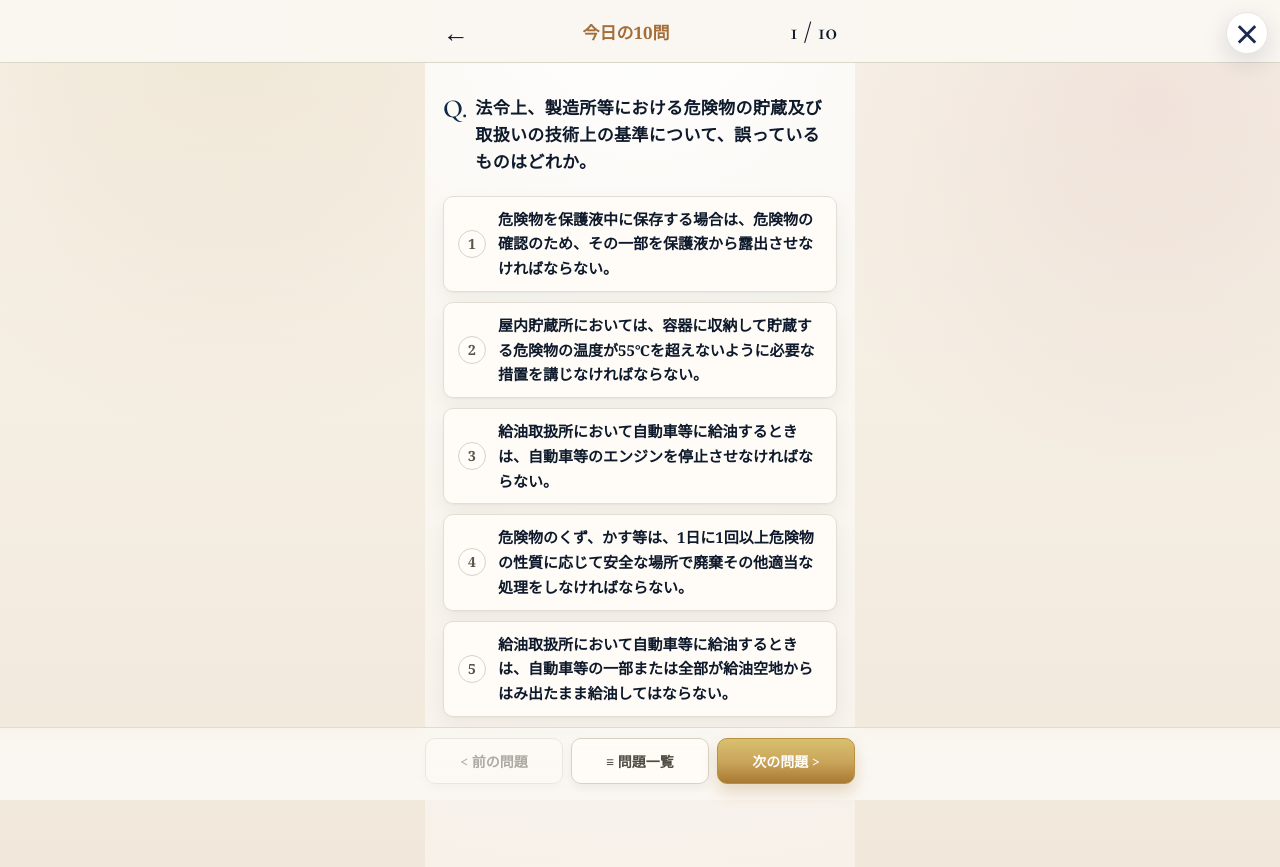
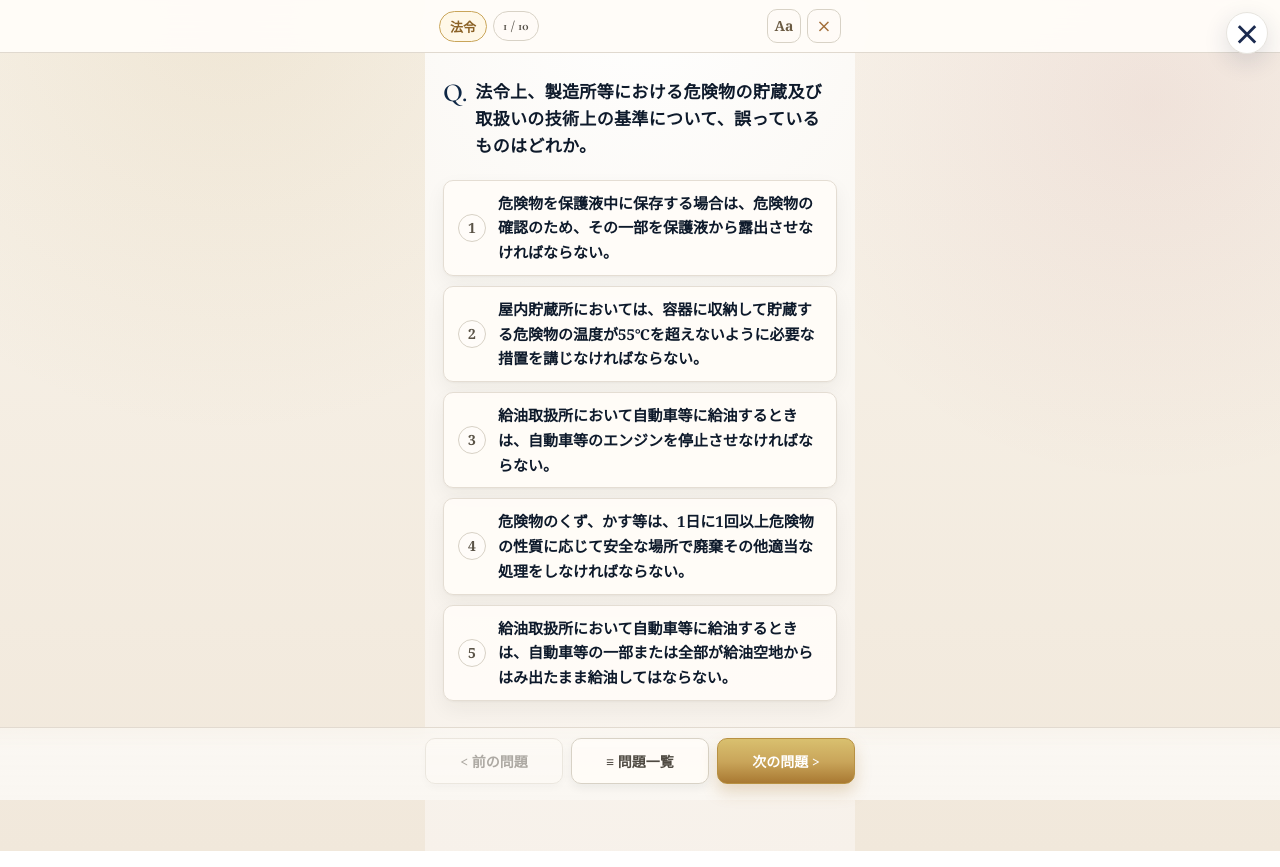
Before and after one commit to tvf6usmhq5pm-crypto/otu4_reboot, a Next.js app: page /quiz in a window 1280 px wide. Built offline with nearby package versions, Linux system fonts and the light colour scheme.

Commit message:
refactor: compact quiz top header

```diff
--- a/components/quiz/QuizClient.tsx
+++ b/components/quiz/QuizClient.tsx
@@ -462,14 +462,31 @@ export default function QuizClient() {
 
       <header style={headerStyle}>
         <div style={headerInnerStyle}>
-          <button type="button" onClick={() => router.back()} style={backButtonStyle} aria-label="戻る">
-            ←
-          </button>
+          <div style={topMetaGroupStyle}>
+            <span style={topSubjectPillStyle}>{subjectLabel(currentQuestion.subject)}</span>
+            <span style={topCountPillStyle}>
+              {session.currentIndex + 1} / {session.questionIds.length}
+            </span>
+          </div>
 
-          <div style={headerTitleStyle}>{session.label}</div>
-
-          <div style={headerCountStyle}>
-            {session.currentIndex + 1} / {session.questionIds.length}
+          <div style={topActionGroupStyle}>
+            <button
+              type="button"
+              style={topTextSizeButtonStyle}
+              aria-label="文字サイズ"
+              title="文字サイズ"
+            >
+              Aa
+            </button>
+            <button
+              type="button"
+              onClick={() => router.back()}
+              style={topExitButtonStyle}
+              aria-label="終了"
+              title="終了"
+            >
+              ×
+            </button>
           </div>
         </div>
       </header>
@@ -671,31 +688,92 @@ export default function QuizClient() {
   );
 }
 
-const backButtonStyle: CSSProperties = {
-  border: 'none',
-  background: 'transparent',
-  color: '#0E1A2B',
-  fontSize: 26,
-  lineHeight: 1,
-  padding: 0,
-  textAlign: 'left',
+const topMetaGroupStyle: CSSProperties = {
+  minWidth: 0,
+  display: 'flex',
+  alignItems: 'center',
+  gap: 6,
 };
 
-const headerTitleStyle: CSSProperties = {
-  color: '#A36E38',
-  fontSize: 17,
-  fontWeight: 600,
-  textAlign: 'center',
+const topSubjectPillStyle: CSSProperties = {
+  maxWidth: 116,
+  minHeight: 30,
+  padding: '5px 10px',
+  borderRadius: 999,
+  border: '1px solid #C9A55A',
+  background: '#FFF8E8',
+  color: '#8B6226',
+  display: 'inline-flex',
+  alignItems: 'center',
+  justifyContent: 'center',
+  overflow: 'hidden',
+  textOverflow: 'ellipsis',
+  whiteSpace: 'nowrap',
+  fontSize: 13,
+  fontWeight: 800,
   fontFamily:
     '"Noto Serif JP", "Yu Mincho", "Hiragino Mincho ProN", Georgia, serif',
 };
 
-const headerCountStyle: CSSProperties = {
-  color: '#0E1A2B',
+const topCountPillStyle: CSSProperties = {
+  minHeight: 30,
+  padding: '5px 9px',
+  borderRadius: 999,
+  border: '1px solid #D8D2C6',
+  background: 'rgba(255, 252, 248, 0.96)',
+  color: '#4F4A42',
+  display: 'inline-flex',
+  alignItems: 'center',
+  justifyContent: 'center',
+  whiteSpace: 'nowrap',
+  fontSize: 13,
+  fontWeight: 800,
+  fontFamily: 'Cormorant Garamond, Georgia, serif',
+};
+
+const topActionGroupStyle: CSSProperties = {
+  display: 'flex',
+  alignItems: 'center',
+  justifyContent: 'flex-end',
+  gap: 6,
+};
+
+const topTextSizeButtonStyle: CSSProperties = {
+  width: 34,
+  height: 34,
+  borderRadius: 10,
+  border: '1px solid #D8D2C6',
+  background: 'rgba(255, 252, 248, 0.96)',
+  color: '#6B5B43',
+  display: 'inline-flex',
+  alignItems: 'center',
+  justifyContent: 'center',
+  padding: 0,
+  fontSize: 14,
+  fontWeight: 900,
+  lineHeight: 1,
+  cursor: 'pointer',
+  fontFamily:
+    '"Noto Serif JP", "Yu Mincho", "Hiragino Mincho ProN", Georgia, serif',
+};
+
+const topExitButtonStyle: CSSProperties = {
+  width: 34,
+  height: 34,
+  borderRadius: 10,
+  border: '1px solid #D8D2C6',
+  background: 'rgba(255, 252, 248, 0.96)',
+  color: '#A36E38',
+  display: 'inline-flex',
+  alignItems: 'center',
+  justifyContent: 'center',
+  padding: 0,
   fontSize: 24,
-  fontWeight: 600,
-  textAlign: 'right',
-  fontFamily: 'Cormorant Garamond, Georgia, serif',
+  fontWeight: 500,
+  lineHeight: 1,
+  cursor: 'pointer',
+  fontFamily:
+    '"Noto Serif JP", "Yu Mincho", "Hiragino Mincho ProN", Georgia, serif',
 };
 
 const questionLineStyle: CSSProperties = {
@@ -742,7 +820,7 @@ const pageStyle: CSSProperties = {
   maxWidth: 430,
   margin: '0 auto',
   minHeight: '100vh',
-  padding: '82px 18px 150px',
+  padding: '66px 18px 150px',
   background:
     'radial-gradient(circle at 50% 0%, rgba(255,255,255,0.95) 0%, rgba(250,247,242,0.96) 45%, #F7F1EA 100%)',
   color: '#0E1A2B',
@@ -754,19 +832,20 @@ const headerStyle: CSSProperties = {
   left: 0,
   right: 0,
   zIndex: 30,
-  background: 'rgba(250, 247, 242, 0.96)',
-  borderBottom: '1px solid rgba(218, 210, 198, 0.9)',
+  background: 'rgba(255, 252, 248, 0.96)',
+  borderBottom: '1px solid rgba(218, 210, 198, 0.82)',
   backdropFilter: 'blur(12px)',
 };
 
 const headerInnerStyle: CSSProperties = {
   maxWidth: 430,
   margin: '0 auto',
-  minHeight: 62,
-  padding: '0 18px',
+  minHeight: 52,
+  padding: '0 14px',
   display: 'grid',
-  gridTemplateColumns: '44px 1fr 72px',
+  gridTemplateColumns: 'minmax(0, 1fr) auto',
   alignItems: 'center',
+  gap: 10,
 };
 
 const logoBlockStyle: CSSProperties = {
```
